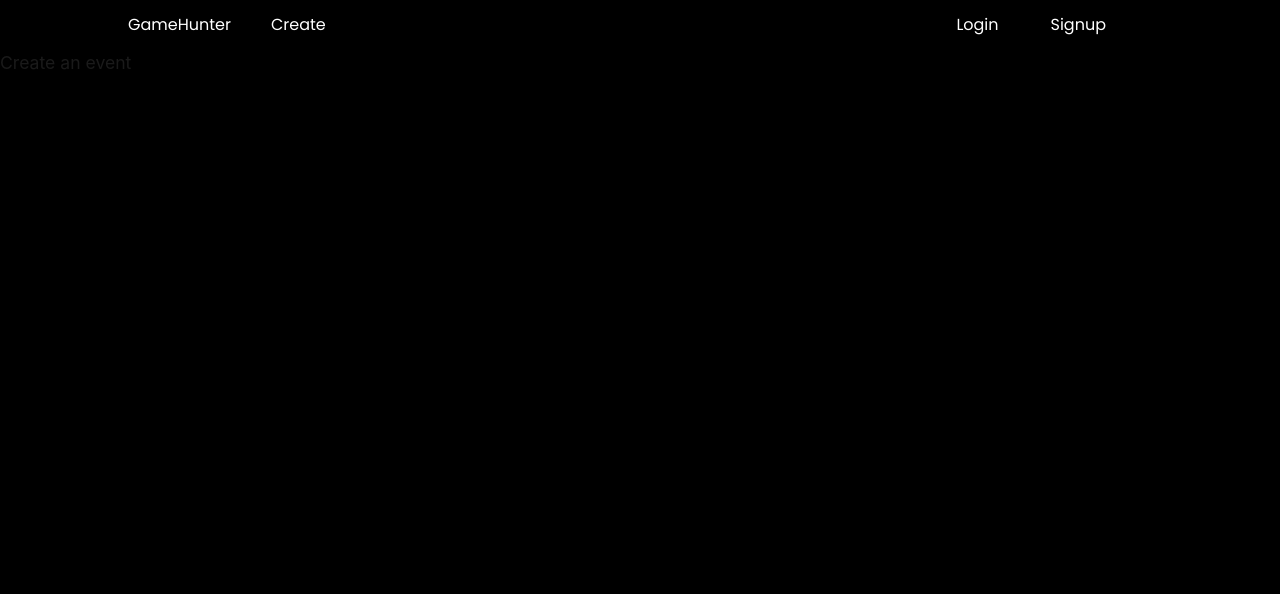
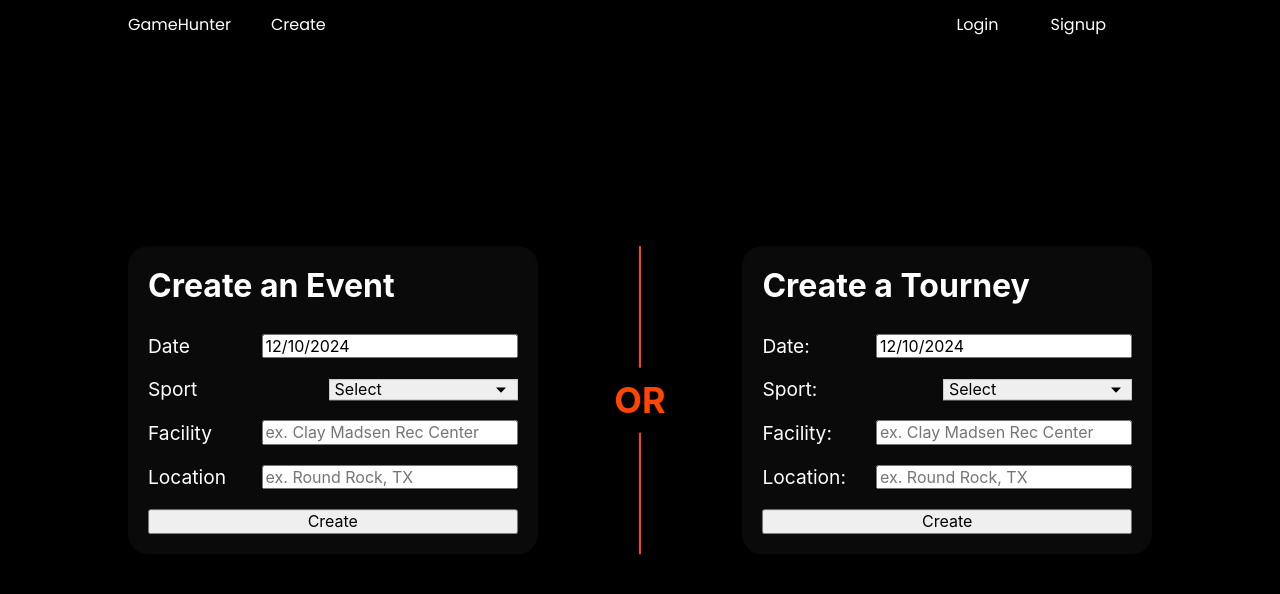
Before and after one commit to wbrush/gamehunter, a React (Vite) app in the folder real_code/frontend_react/: page /create in a window 1280 px wide. Shown: the top 594 px of the page. Built offline with nearby package versions, Linux system fonts and the light colour scheme; no server answers.

Commit message:
added basic create event form

```diff
--- a/real_code/frontend_react/src/components/header/header.css
+++ b/real_code/frontend_react/src/components/header/header.css
@@ -37,9 +37,3 @@ header nav button:hover {
     text-decoration: underline;
     color: rgb(67, 67, 255);
 }
-
-.divider {
-    width: 100%;
-    height: 1px;
-    background-color: orangered;
-}
--- a/real_code/frontend_react/src/pages/Create.jsx
+++ b/real_code/frontend_react/src/pages/Create.jsx
@@ -1,4 +1,6 @@
 import { useState, useEffect } from 'react';
+import DatePicker from 'react-datepicker'
+import 'react-datepicker/dist/react-datepicker.css'
 
 import Header from '../components/header/header'
 import Modal from '../components/userModal/modal'
@@ -9,13 +11,96 @@ const Create = () => {
   const [modalVisibility, setModalVisibility ] = useState(false);
   const [modalDisplay, setModalDisplay] = useState('Login');
 
+  const [date, setDate] = useState(new Date())
+  const [sport, setSport] = useState('')
+  const [location, setLocation] = useState('')
+  const [facility, setFacility] = useState('')
+
+  const createEvent = (e) => {
+    e.preventDefault()
+
+    console.log(sport)
+    console.log(date)
+    console.log(location)
+    console.log(facility)
+  }
+
   return (
     <>
       <Header modalVisibility={modalVisibility} setModalVisibility={setModalVisibility} setModalDisplay={setModalDisplay} />
       <Modal modalVisibility={modalVisibility} setModalVisibility={setModalVisibility} modalDisplay={modalDisplay} setModalDisplay={setModalDisplay} />
 
       <div className='create-page'>
-        <p>Create an event</p>
+        <div className="create-page-content">
+          <form>
+            <h2>Create an Event</h2>
+
+            <div>
+              <label>Date</label>
+              <DatePicker selected={date} onChange={(date) => setDate(date)} />
+            </div>
+
+            <div>
+              <label>Sport</label>
+              <select onChange={(option) => setSport(option.target.selectedOptions[0].innerHTML)}>
+                <option>Select</option>
+                <option>Volleyball</option>
+                <option>Basketball</option>
+                <option>Pickleball</option>
+                <option>Tennis</option>
+              </select>
+            </div>
+
+            <div>
+              <label>Facility</label>
+              <input placeholder='ex. Clay Madsen Rec Center' onChange={(input) => setFacility(input.target.value)} />
+            </div>
+
+            <div>
+              <label>Location</label>
+              <input placeholder='ex. Round Rock, TX' onChange={(input) => setLocation(input.target.value)} />
+            </div>
+
+            <button onClick={createEvent}>Create</button>
+          </form>
+
+          <div className='divider'>
+            <div id='divider'></div>
+            <h1>OR</h1>
+          </div>
+
+          <form>
+            <h2>Create a Tourney</h2>
+
+            <div>
+              <label>Date:</label>
+              <DatePicker selected={date} onChange={(date) => setDate(date)} />
+            </div>
+
+            <div>
+              <label>Sport:</label>
+              <select onChange={(option) => setSport(option.target.selectedOptions[0].innerHTML)}>
+                <option>Select</option>
+                <option>Volleyball</option>
+                <option>Basketball</option>
+                <option>Pickleball</option>
+                <option>Tennis</option>
+              </select>
+            </div>
+
+            <div>
+              <label>Facility:</label>
+              <input placeholder='ex. Clay Madsen Rec Center' onChange={(input) => setFacility(input.target.value)} />
+            </div>
+
+            <div>
+              <label>Location:</label>
+              <input placeholder='ex. Round Rock, TX' onChange={(input) => setLocation(input.target.value)} />
+            </div>
+
+            <button onClick={createEvent}>Create</button>
+          </form>
+        </div>
       </div>
     </>
   )
--- a/real_code/frontend_react/src/pagescss/create.css
+++ b/real_code/frontend_react/src/pagescss/create.css
@@ -0,0 +1,68 @@
+.create-page {
+    margin-top: -50px;
+    height: calc(100vh);
+    position: relative;
+}
+
+.create-page-content {
+    display: flex;
+    justify-content: space-between;
+    width: 1140px;
+    max-width: 80%;
+    margin: auto;
+    position: absolute;
+    top: 50%;
+    left: 50%;
+    transform: translate(-50%, -50%);
+}
+
+.create-page .create-page-content form {
+    background-color: rgb(10, 10, 10);
+    width: 40%;
+    display: flex;
+    flex-direction: column;
+    gap: 20px;
+    border-radius: 20px;
+    padding: 20px;
+    color: white;
+}
+
+.create-page .create-page-content form div {
+    display: flex;
+    align-items: center;
+    justify-content: space-between;
+    gap: 15px;
+}
+
+.create-page .create-page-content form div label {
+    margin: 0;
+}
+
+.create-page .create-page-content form div select {
+    margin: 0;
+    padding: 0;
+    padding-left: 5px;
+    width: 189px;
+    border-radius: 0;
+}
+
+.create-page .create-page-content .divider {
+    width: fit-content;
+    position: relative;
+}
+
+.create-page .divider #divider {
+    width: 2px;
+    height: 100%;
+    background-color: orangered;
+}
+
+.create-page .divider h1 {
+    position: absolute;
+    left: 50%;
+    top: 50%;
+    transform: translate(-50%, -50%);
+    background-color: black;
+    color: orangered;
+    padding: 10px;
+}
```
